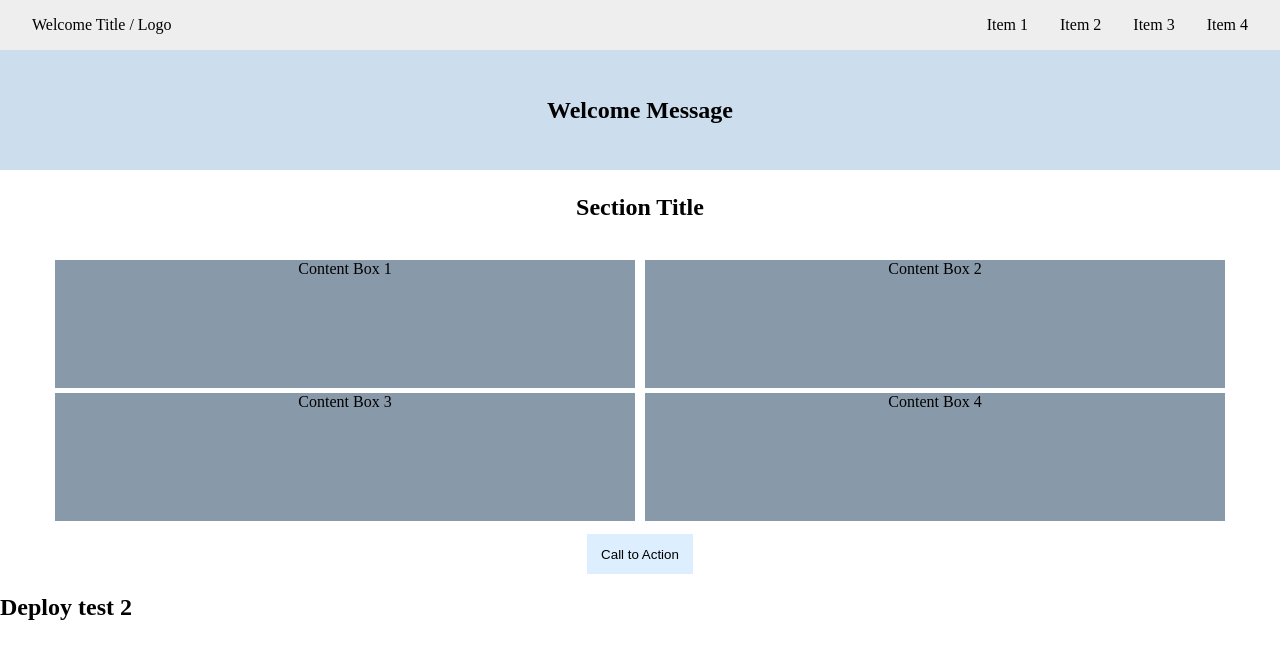
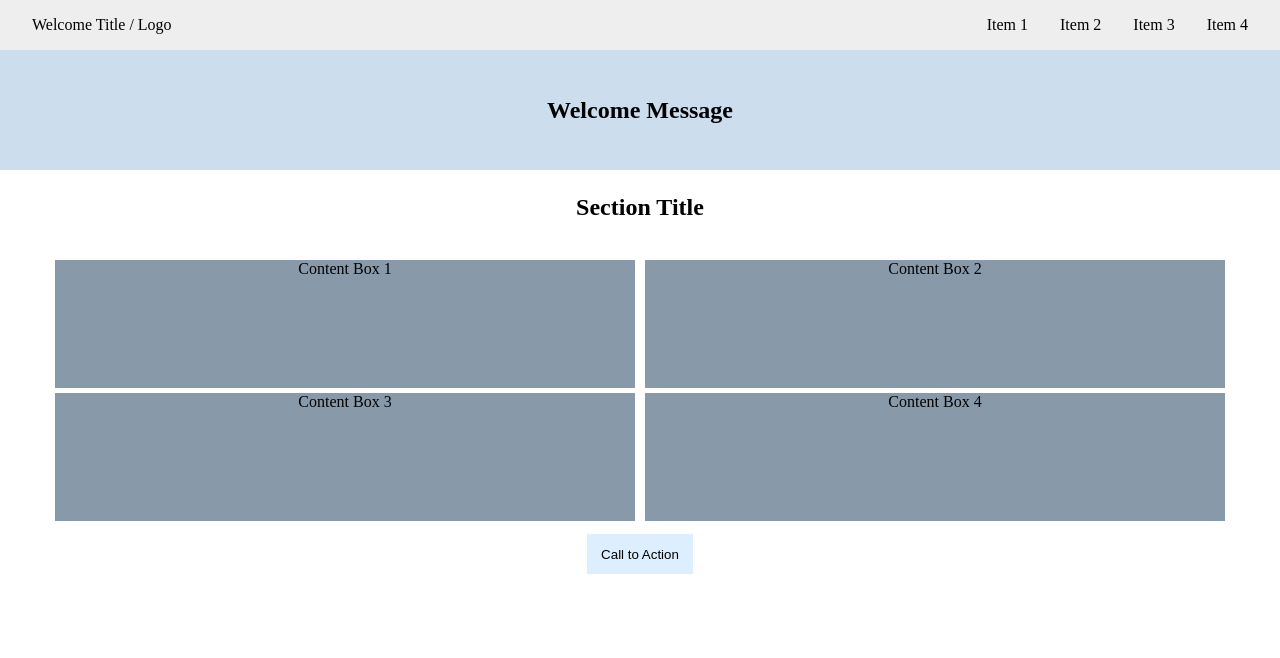
Before and after one commit to JuneLin2001/remote-assignments, a React (Vite) app in the folder week-4/: page / in a window 1280 px wide. Shown: the top 658 px of the page. Built offline with nearby package versions, Linux system fonts and the light colour scheme.

Commit message:
Deploy test

```diff
--- a/week-4/src/main.jsx
+++ b/week-4/src/main.jsx
@@ -5,6 +5,5 @@ import App from './App.jsx'
 ReactDOM.createRoot(document.getElementById('root')).render(
   <React.StrictMode>
     <App />
-    <h2>Deploy test 2</h2>
   </React.StrictMode>,
 )
```
